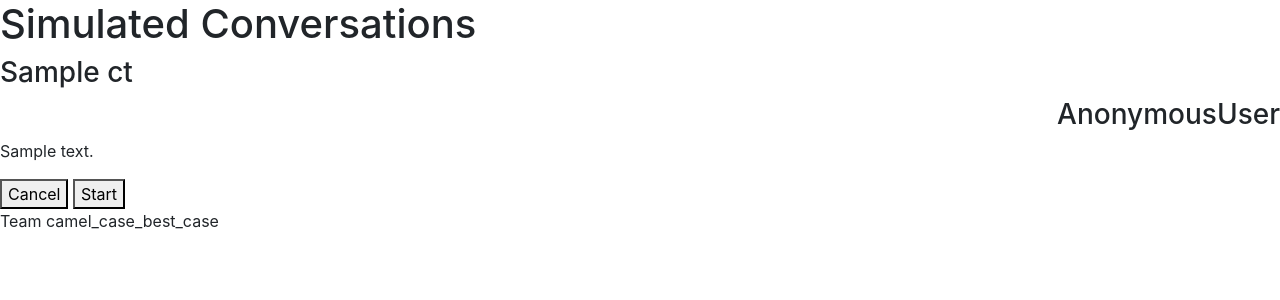
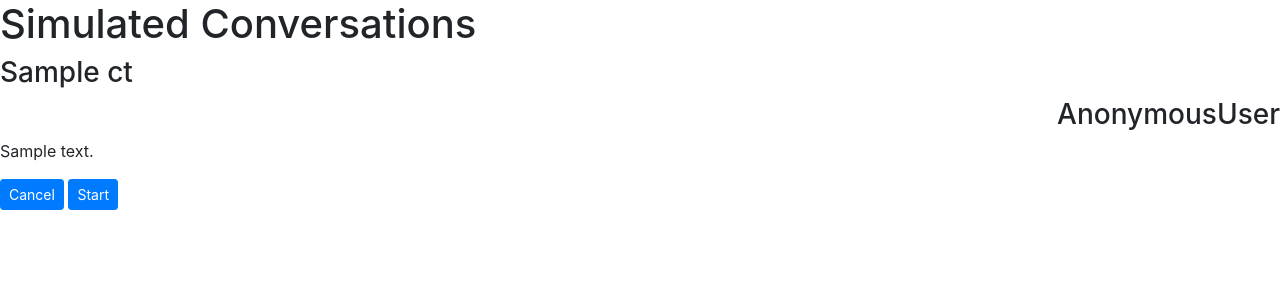
Before and after one commit to ericharper1/Simulated-Conversations, a Django app: template simcon_project/templates/conversation/conversation_start.html in a window 1280 px wide. Shown: the top 300 px of the page. Run offline with Django 3.2, Linux system fonts and the light colour scheme; the template is opened without the code that fills it: most values are stand-ins (such as "Sample title", 1, 10 or a date in 2020); some libraries are stand-ins or nearby versions.

Commit message:
Made revisions to template pages.

```diff
--- a/simcon_project/conversation_templates/views/conversation.py
+++ b/simcon_project/conversation_templates/views/conversation.py
@@ -5,6 +5,7 @@ from conversation_templates.models import ConversationTemplate, TemplateNode, Te
 from conversation_templates.forms import TemplateNodeChoiceForm
 from users.models import Student, Assignment
 from datetime import datetime
+# from dateutil.tz import tzlocal
 from django.contrib.auth.decorators import user_passes_test
 from users.views.student_home import is_student
 import django_tables2 as tables
@@ -119,6 +120,7 @@ def conversation_end(request, ct_response_id):
         if formset.is_valid():
             formset.save()
             if ct_response.completion_date is None:
+                # ct_response.completion_date = datetime.now(tzlocal())
                 ct_response.completion_date = datetime.now()
                 ct_response.save()
             return redirect('StudentView')
--- a/simcon_project/templates/conversation/conversation_end.html
+++ b/simcon_project/templates/conversation/conversation_end.html
@@ -24,7 +24,7 @@
         <form action="{{ ct_response.get_absolute_url }}" method="POST">
             {% csrf_token %}
             {{ formset.as_p }}
-            <button type="submit">Finish</button>
+            <button type="submit" class="btn btn-primary btn-sm">Finish</button>
         </form>
         {% if formset_error %}
             <p><strong>{{ formset_error }}</strong></p>
@@ -36,7 +36,4 @@
         <script src="https://stackpath.bootstrapcdn.com/bootstrap/4.5.0/js/bootstrap.min.js" integrity="sha384-OgVRvuATP1z7JjHLkuOU7Xw704+h835Lr+6QL9UvYjZE3Ipu6Tp75j7Bh/kR0JKI" crossorigin="anonymous"></script>
     </body>
     {% block extrahead %} {% endblock %}
-    <footer>
-        <p>Team camel_case_best_case</p>
-    </footer>
 </html>
--- a/simcon_project/templates/conversation/conversation_start.html
+++ b/simcon_project/templates/conversation/conversation_start.html
@@ -20,10 +20,10 @@
         <h3 style="text-align:right;">{{ request.user }}</h3>
         <p>{{ ct.description }}</p>
         <form action="{% url "StudentView" %}" method="GET">
-            <button type="submit">Cancel</button>
+            <button type="submit" class="btn btn-primary btn-sm">Cancel</button>
         </form>
         <form action="{{ ct_node.get_absolute_url }}" method="GET">
-            <button type="submit">Start</button>
+            <button type="submit" class="btn btn-primary btn-sm">Start</button>
         </form>
         <!-- Optional JavaScript -->
         <!-- jQuery first, then Popper.js, then Bootstrap JS -->
@@ -32,7 +32,4 @@
         <script src="https://stackpath.bootstrapcdn.com/bootstrap/4.5.0/js/bootstrap.min.js" integrity="sha384-OgVRvuATP1z7JjHLkuOU7Xw704+h835Lr+6QL9UvYjZE3Ipu6Tp75j7Bh/kR0JKI" crossorigin="anonymous"></script>
     </body>
     {% block extrahead %} {% endblock %}
-    <footer>
-        <p>Team camel_case_best_case</p>
-    </footer>
 </html>
```
Also changed, not shown: simcon_project/templates/conversation/conversation_step.html (+5 -4 lines).
